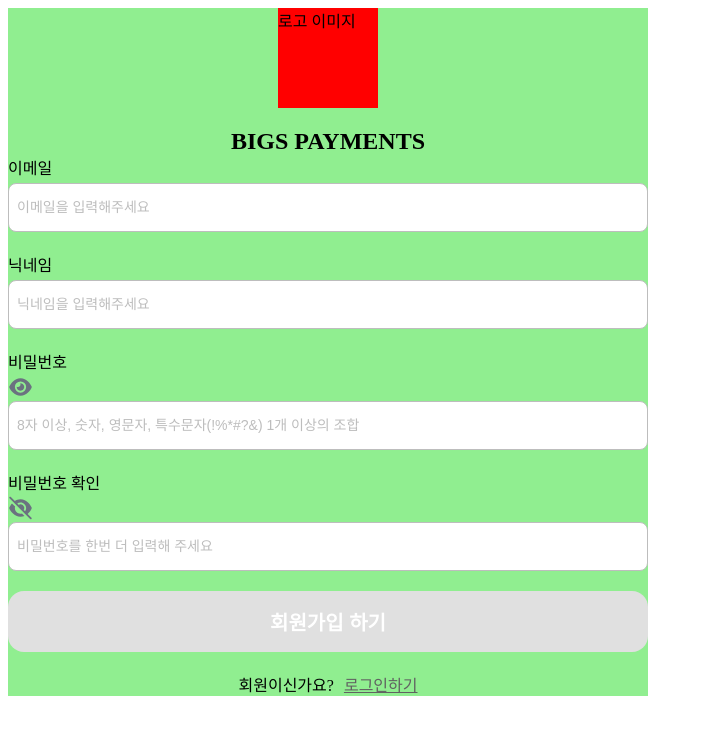
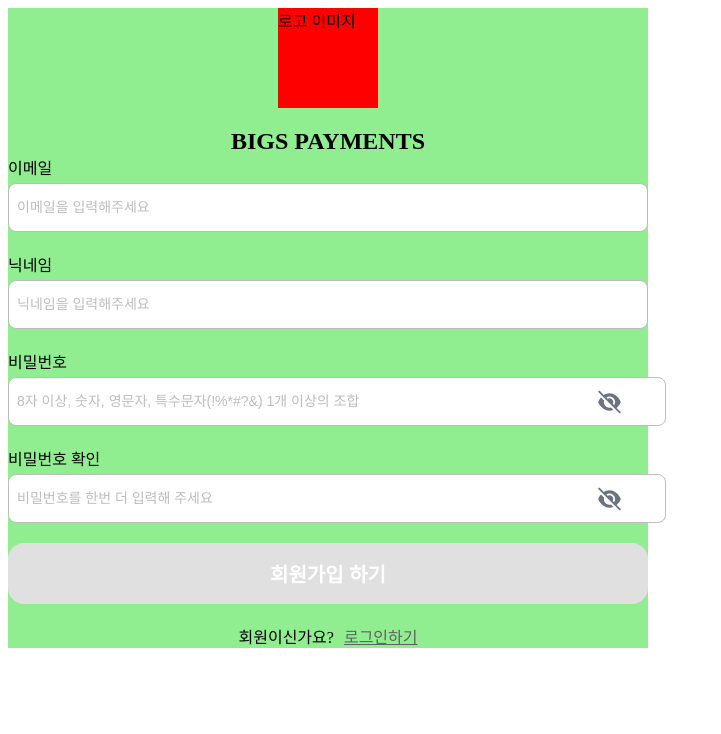
Before and after one commit to yunajoe/bigs-front-end-assignment, a Next.js app: page /signup/ui/page in a window 1280 px wide. Shown: the top 734 px of the page, without its empty margins (0-721 px from the left). Built offline with nearby package versions, Linux system fonts and the light colour scheme.

Commit message:
style(회원가입): 비밀번호, 비밀번호 확인 입력시 font-awesome 아이콘을 사용하여 비밀번호가 안 보이는 형태와 보이는 형태로 UI 추가

```diff
--- a/pages/signup/ui/page.tsx
+++ b/pages/signup/ui/page.tsx
@@ -2,8 +2,7 @@
 
 import { SignUpParams } from "@/shared/types/auth";
 import { checkUserNameValidation } from "@/shared/utils/auth-validation";
-import { faEye } from "@fortawesome/free-solid-svg-icons";
-import { faEyeSlash } from "@fortawesome/free-solid-svg-icons/faEyeSlash";
+import { faEye, faEyeSlash } from "@fortawesome/free-solid-svg-icons";
 import { FontAwesomeIcon } from "@fortawesome/react-fontawesome";
 import Link from "next/link";
 import { useState } from "react";
@@ -14,12 +13,12 @@ function SignUpPage() {
   const [password, setPassword] = useState("");
   const [confirmPassword, setConfirmPassword] = useState("");
 
-  const [isValidUserName, setIsValidUserName] = useState(false);
+  const [showPassword, setShowPassword] = useState(false);
+  const [showPasswordConfirm, setShowPasswordConfirm] = useState(false);
 
   const handleUserName = (e: React.ChangeEvent<HTMLInputElement>) => {
     const value = e.target.value.trim();
     const isValid = checkUserNameValidation(value);
-    // console.log("isValid ==>", isValid);
     setUserName(value);
   };
 
@@ -64,22 +63,41 @@ function SignUpPage() {
       </div>
       <div className={styles.inputContainer}>
         <label>비밀번호</label>
-        <FontAwesomeIcon icon={faEye} size="lg" color="#6b7280" />
+        <div className={styles.inputRelativeContainer}>
           <input
-          type="password"
+            type={showPassword ? "" : "password"}
             placeholder="8자 이상, 숫자, 영문자, 특수문자(!%*#?&) 1개 이상의 조합"
             onChange={handlePassword}
           />
+          <FontAwesomeIcon
+            onClick={() => {
+              setShowPassword(!showPassword);
+            }}
+            icon={showPassword ? faEye : faEyeSlash}
+            size="lg"
+            color="#6b7280"
+            className={styles.icon}
+          />
+        </div>
       </div>
       <div className={styles.inputContainer}>
         <label>비밀번호 확인</label>
-        <FontAwesomeIcon icon={faEyeSlash} size="lg" color="#6b7280" />
-
+        <div className={styles.inputRelativeContainer}>
           <input
-          type="password"
+            type={showPasswordConfirm ? "" : "password"}
             placeholder="비밀번호를 한번 더 입력해 주세요"
             onChange={handleConfirmPassword}
           />
+          <FontAwesomeIcon
+            onClick={() => {
+              setShowPasswordConfirm(!showPasswordConfirm);
+            }}
+            icon={showPasswordConfirm ? faEye : faEyeSlash}
+            size="lg"
+            color="#6b7280"
+            className={styles.icon}
+          />
+        </div>
       </div>
 
       <button
--- a/pages/signup/ui/signup.module.scss
+++ b/pages/signup/ui/signup.module.scss
@@ -55,10 +55,26 @@
     border-radius: 8px;
     border: 1px solid $gray-300;
   }
+
   ::placeholder {
     font-size: $font-size-sm;
     color: $gray-300;
   }
+}
+
+.inputRelativeContainer {
+  position: relative;
+  width: 100%;
+  & input {
+    width: 100%;
+  }
+}
+
+.icon {
+  position: absolute;
+  top: 50%;
+  right: 4%;
+  transform: translateY(-50%);
 }
 
 .button {
```
Lines whose indentation alone changed are shown as unchanged.
